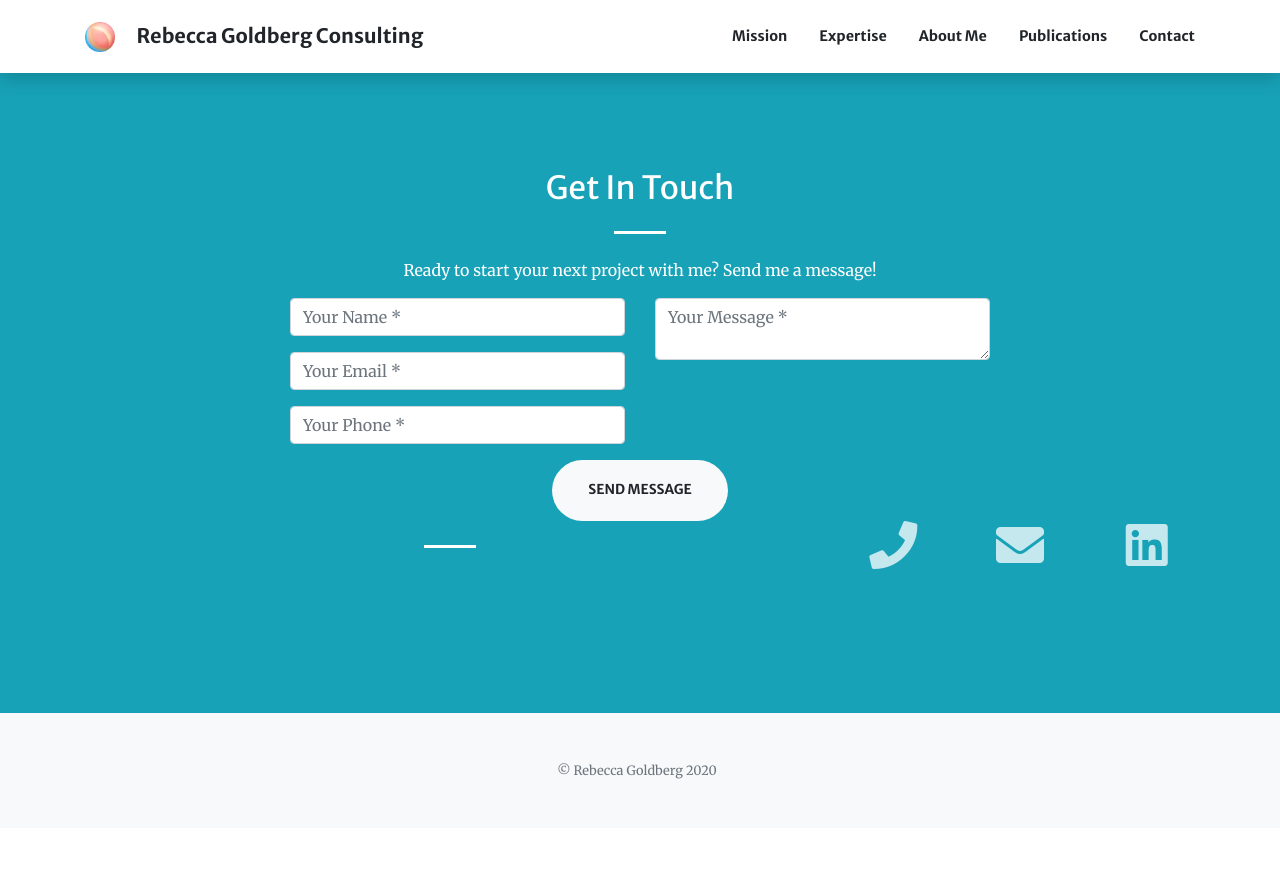
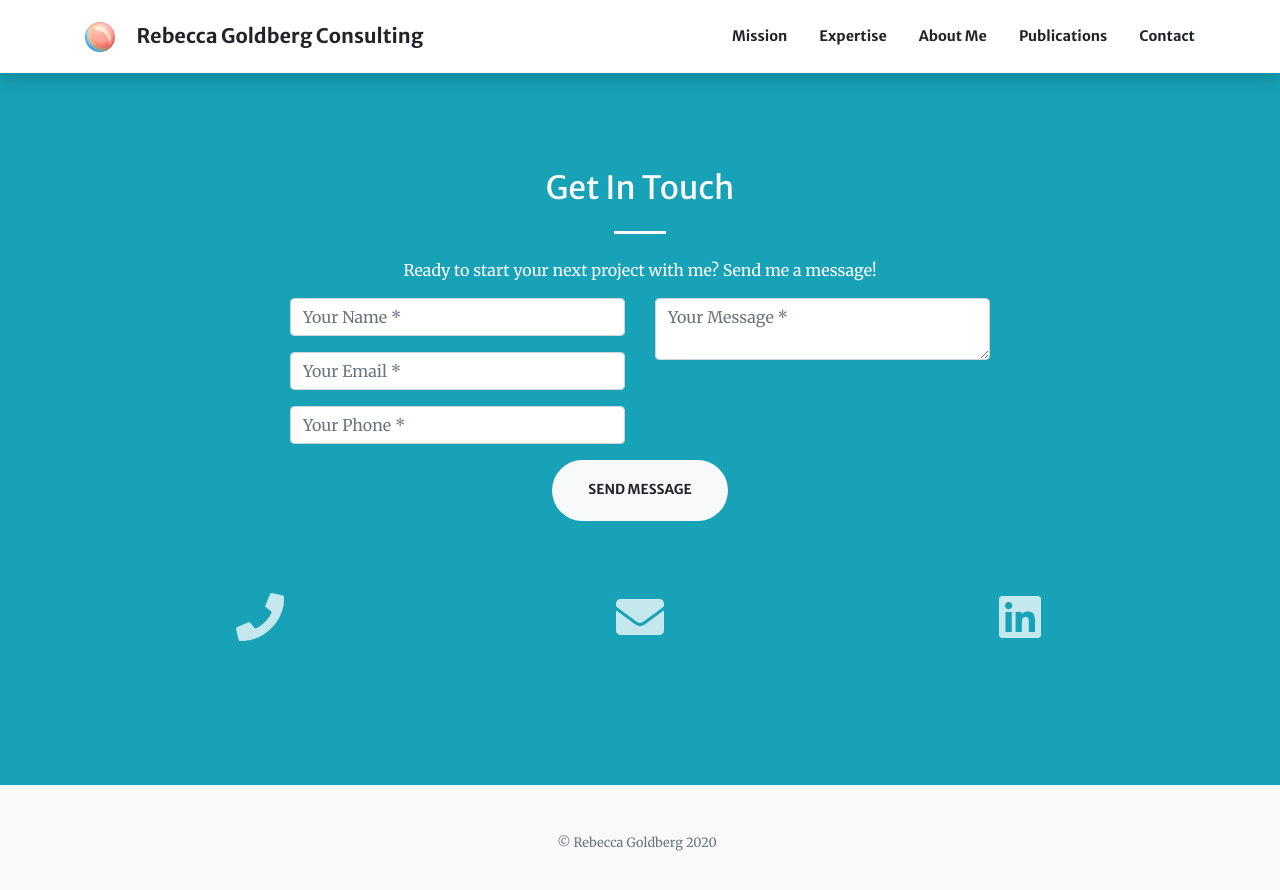
Before and after one commit to rebeccagoldberg/rebeccagoldberg.github.io, a Jekyll site: the page built from index.md, in a window 1280 px wide and 900 px high, scrolled down 4434 px. Shown: the top 890 px of the window. Built offline with Jekyll 4.4.1, drawn with Linux system fonts in a browser that asks for light colours; before the commit the page ends 5262 px from its top, so only the background shows below that.

Commit message:
Update contact.html

```diff
--- a/_includes/contact.html
+++ b/_includes/contact.html
@@ -43,10 +43,10 @@
     </div>
   </div>
  <div class="container">
-    <div class="row justify-content-center">
-      <div class="col-lg-8 text-center">
-      <hr class="divider light my-4">
-      </div>
+   <br/>
+   <br/>
+   <br/>
+   <div class="row justify-content-center">
       {% for action in section.actions %}
       {% assign fa = action.icon_type | default: "fas" %}
       <div class="col ml-auto text-center">
```
